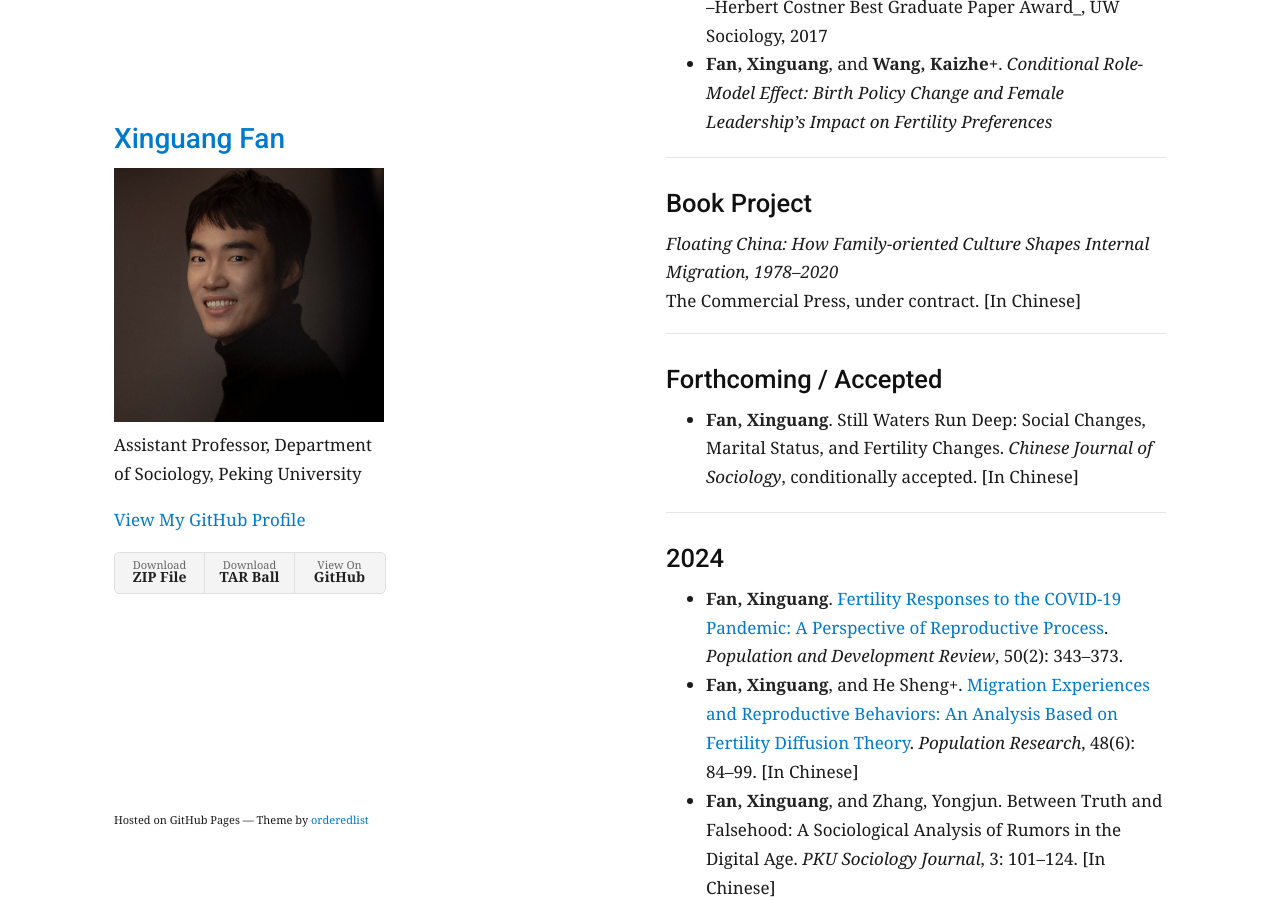
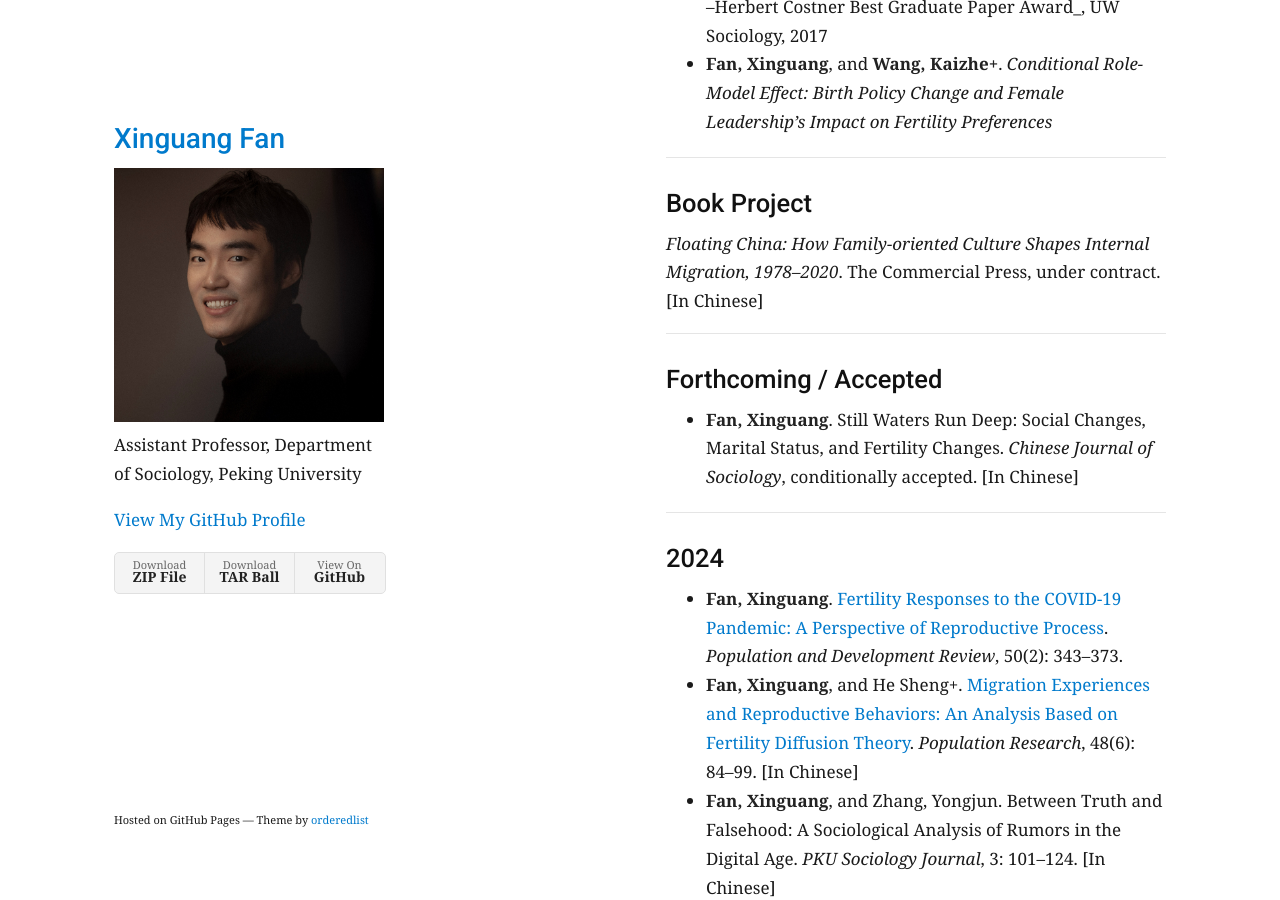
Before and after one commit to xinguang-fan/xinguang-fan.github.io, a Jekyll site: the page built from research.md, in a window 1280 px wide and 900 px high, scrolled down 522 px. Built offline with Jekyll 4.4.1, drawn with Linux system fonts in a browser that asks for light colours; some web fonts are replaced.

```diff
--- a/research.md
+++ b/research.md
@@ -19,8 +19,7 @@ nav_order: 2
 
 ## Book Project
 
-*Floating China: How Family-oriented Culture Shapes Internal Migration, 1978–2020*
-The Commercial Press, under contract. [In Chinese]
+*Floating China: How Family-oriented Culture Shapes Internal Migration, 1978–2020*. The Commercial Press, under contract. [In Chinese]
 
 ---
 
```
